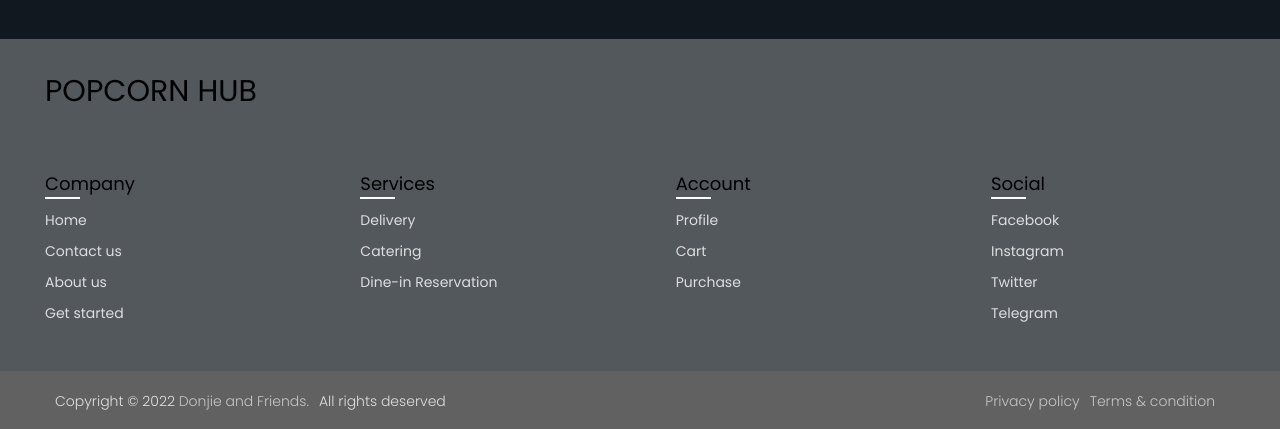
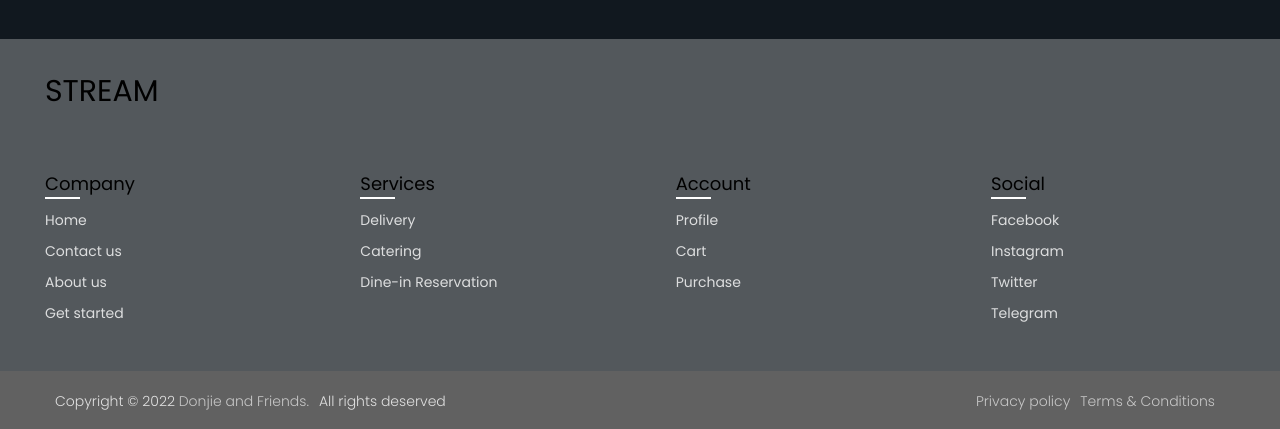
Before and after one commit to Arlone4u/cineApp, a React (Create React App) app: page / in a window 1280 px wide. Shown: the part 2316-2745 px from the top of the page. Built offline with nearby package versions, Linux system fonts and the light colour scheme.

Commit message:
Update Footer.js

```diff
--- a/src/Footer.js
+++ b/src/Footer.js
@@ -10,7 +10,7 @@ return(
       <div class="top">
         <div class="logo-details">
           <i class="fab fa-slack"></i>
-          <span class="logo_name">POPCORN HUB</span>
+          <span class="logo_name">STREAM</span>
         </div>
       </div>
       <div class="link-boxes">
@@ -47,7 +47,7 @@ return(
         <span class="copyright_text">Copyright © 2022 <a href="/#">Donjie and Friends.</a>All rights deserved</span>
         <span class="policy_terms">
           <a href="/#">Privacy policy</a>
-          <a href="/#">Terms & condition</a>
+          <a href="/#">Terms & Conditions</a>
         </span>
       </div>
     </div>
```
